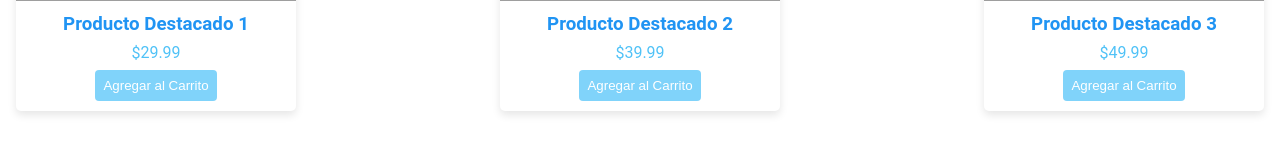
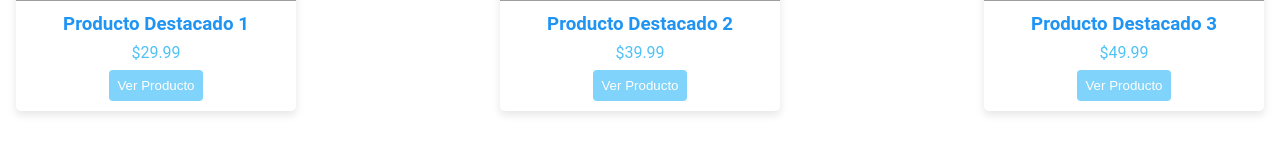
Before and after one commit to crescowboy/E-commerce, a React (Create React App) app: page / in a window 1280 px wide. Shown: the part 535-695 px from the top of the page. Built offline with nearby package versions, Linux system fonts and the light colour scheme; grey boxes are pictures that could not be loaded.

Commit message:
boton ver producto

```diff
--- a/src/Pages/ProductCard.jsx
+++ b/src/Pages/ProductCard.jsx
@@ -25,7 +25,7 @@ const ProductCard = ({ product, aggCarrito, detalleProduct}) => {
       <img src={`https://placekitten.com/200/200?image=${id}`} alt={name} />
       <h3>{name}</h3>
       <p>${price.toFixed(2)}</p>
-      <button onClick={agregarAlCarrito}>Agregar al Carrito</button>
+      <button onClick={agregarAlCarrito}>Ver Producto</button>
     </div>
   );
 };
```
